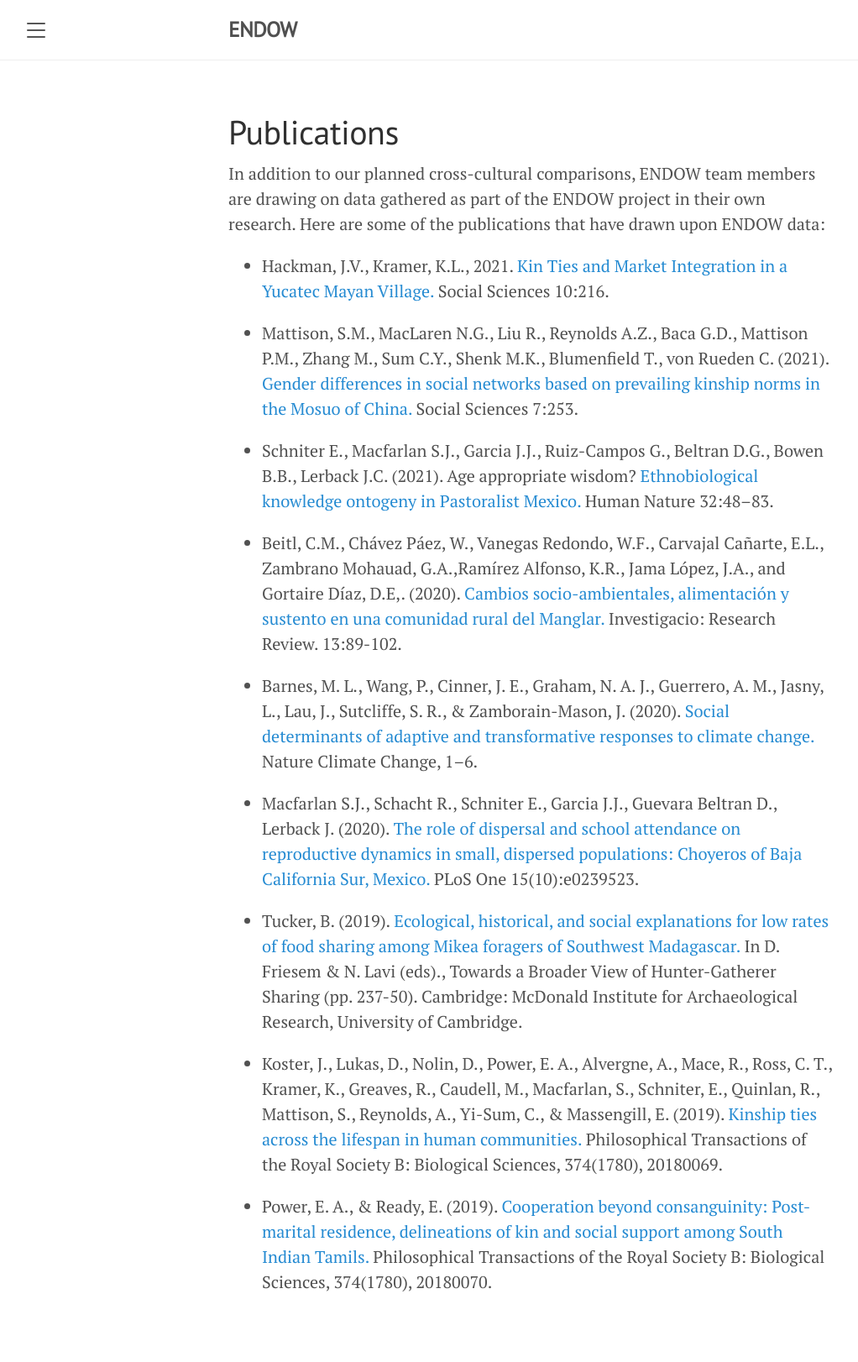
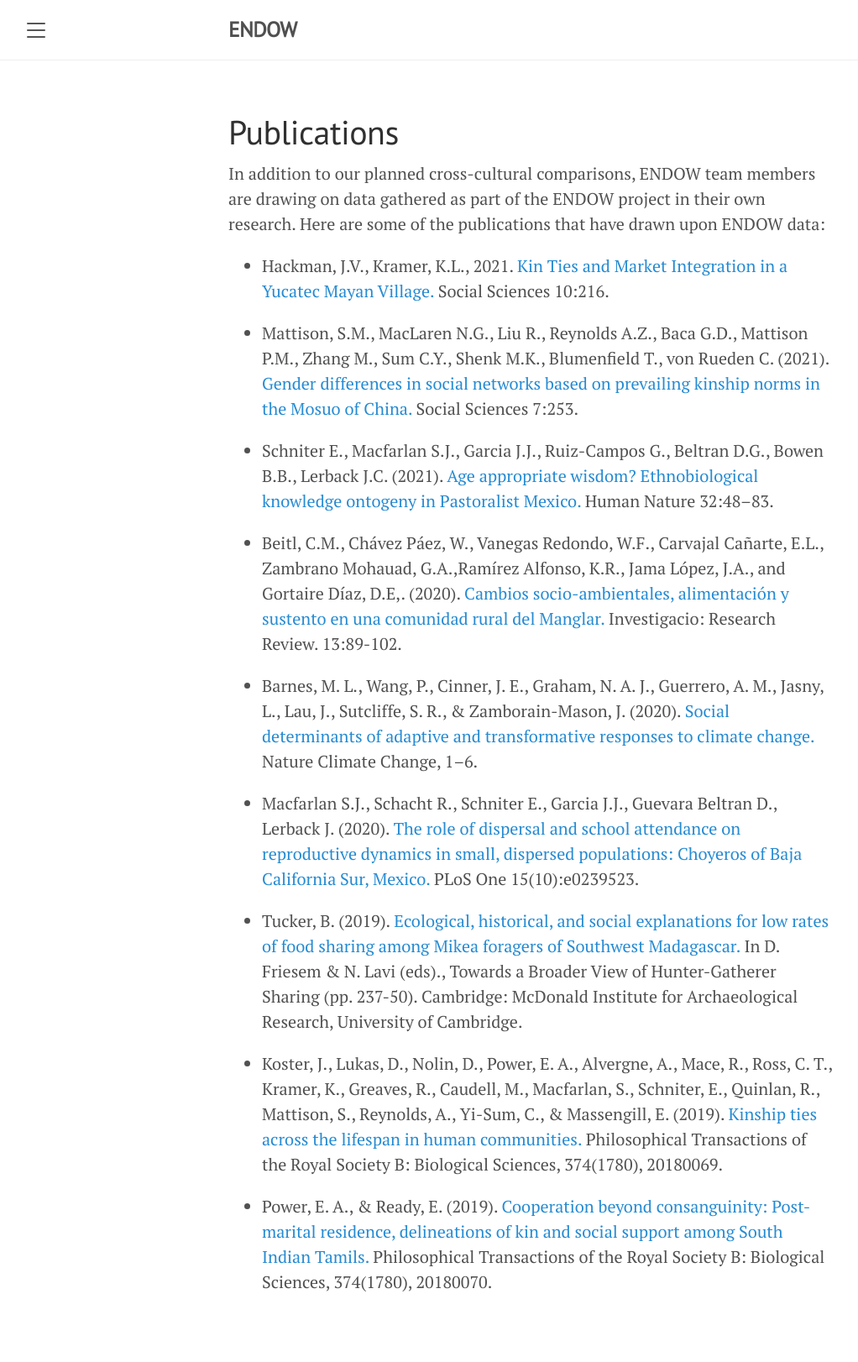
Before and after one commit to endowproject/endowproject.github.io, a Jekyll site: the page built from publications.md, in a window 1280 px wide. Shown: the whole page at 84% size, without its empty margins (8-1030 px from the left). Built offline with Jekyll 4.4.1, drawn with Linux system fonts in a browser that asks for light colours.

```diff
--- a/publications.md
+++ b/publications.md
@@ -9,7 +9,7 @@ In addition to our planned cross-cultural comparisons, ENDOW team members are dr
 
 - Mattison, S.M., MacLaren N.G., Liu R., Reynolds A.Z., Baca G.D., Mattison P.M., Zhang M., Sum C.Y., Shenk M.K., Blumenfield T., von Rueden C. (2021). [Gender differences in social networks based on prevailing kinship norms in the Mosuo of China.](https://www.mdpi.com/2076-0760/10/7/253) Social Sciences 7:253.
 
-- Schniter E., Macfarlan S.J., Garcia J.J., Ruiz-Campos G., Beltran D.G., Bowen B.B., Lerback J.C. (2021). Age appropriate wisdom? [Ethnobiological knowledge ontogeny in Pastoralist Mexico.](https://doi.org/10.1007/s12110-021-09387-8) Human Nature 32:48–83.
+- Schniter E., Macfarlan S.J., Garcia J.J., Ruiz-Campos G., Beltran D.G., Bowen B.B., Lerback J.C. (2021). [Age appropriate wisdom? Ethnobiological knowledge ontogeny in Pastoralist Mexico.](https://doi.org/10.1007/s12110-021-09387-8) Human Nature 32:48–83.
 
 - Beitl, C.M., Chávez Páez, W., Vanegas Redondo, W.F., Carvajal Cañarte, E.L., Zambrano Mohauad, G.A.,Ramírez Alfonso, K.R., Jama López, J.A., and Gortaire Díaz, D.E,. (2020). [Cambios socio-ambientales, alimentación y sustento en una comunidad rural del Manglar.](https://doi.org/10.31095/investigatio.2020.13.9) Investigacio: Research Review. 13:89-102.
 
```
